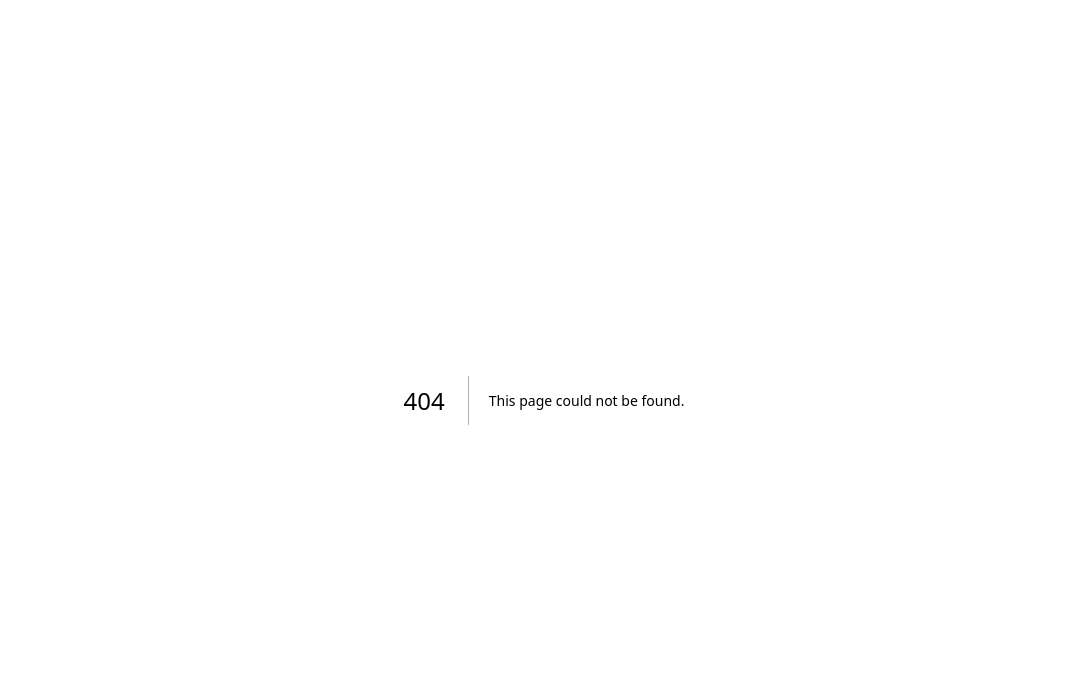
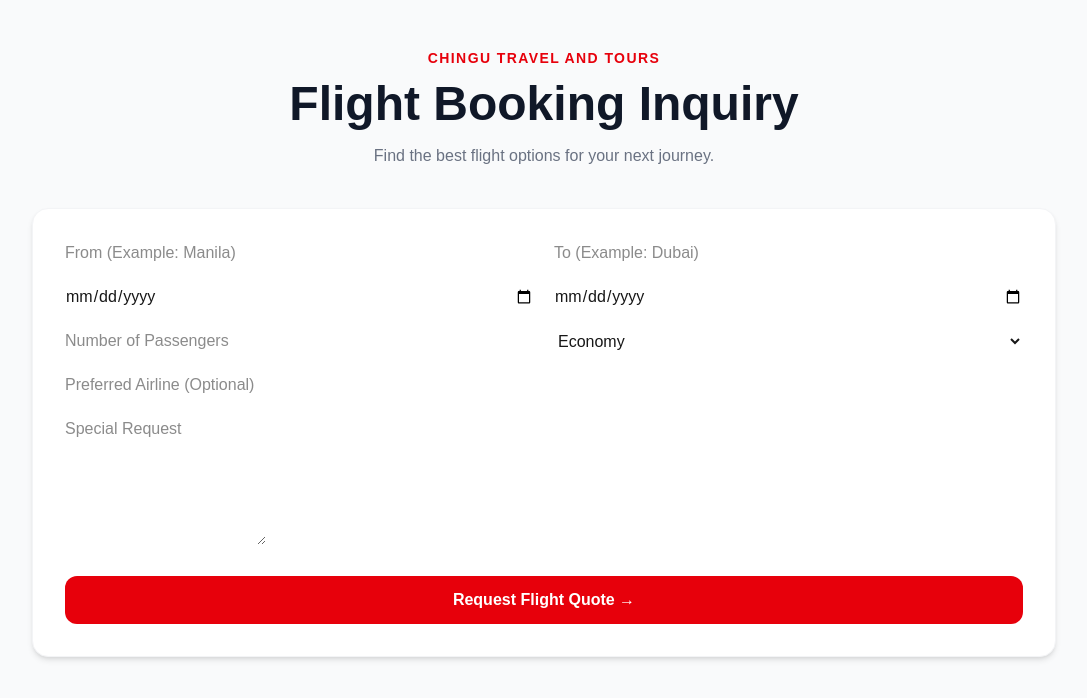
Before and after one commit to chingutravelandtours/chingu-website, a Next.js app: page /flight in a window 1280 px wide. Before the commit this address had no page. Shown: the top 698 px of the page, without its empty margins (96-1183 px from the left). Built offline with nearby package versions, Linux system fonts and the light colour scheme.

Commit message:
Create page.tsx

```diff
--- /dev/null
+++ b/app/flight/page.tsx
@@ -0,0 +1,223 @@
+"use client";
+
+import { useState } from "react";
+
+export default function FlightPage() {
+
+  const [form, setForm] = useState({
+    from: "",
+    to: "",
+    departure: "",
+    returnDate: "",
+    passengers: "1",
+    travelClass: "Economy",
+    airline: "",
+    message: "",
+  });
+
+
+  const handleSubmit = () => {
+
+    const text = `
+Hello CHINGU Travel and Tours!
+
+I would like to request a flight quotation.
+
+From:
+${form.from}
+
+To:
+${form.to}
+
+Departure Date:
+${form.departure}
+
+Return Date:
+${form.returnDate}
+
+Passengers:
+${form.passengers}
+
+Class:
+${form.travelClass}
+
+Preferred Airline:
+${form.airline}
+
+Special Request:
+${form.message}
+
+Thank you.
+`;
+
+    const whatsapp =
+      `https://wa.me/63919388999?text=${encodeURIComponent(text)}`;
+
+    window.open(whatsapp, "_blank");
+
+  };
+
+
+  return (
+
+    <main className="min-h-screen bg-gray-50 py-12 px-5">
+
+      <div className="max-w-5xl mx-auto">
+
+
+        {/* HEADER */}
+
+        <div className="text-center mb-10">
+
+          <p className="
+          text-red-600
+          uppercase
+          tracking-widest
+          font-semibold
+          text-sm
+          ">
+            CHINGU Travel and Tours
+          </p>
+
+
+          <h1 className="
+          mt-3
+          text-5xl
+          font-bold
+          text-gray-900
+          ">
+            Flight Booking Inquiry
+          </h1>
+
+
+          <p className="
+          mt-4
+          text-gray-500
+          ">
+            Find the best flight options for your next journey.
+          </p>
+
+        </div>
+
+
+
+        {/* FORM */}
+
+        <div className="
+        bg-white
+        rounded-2xl
+        shadow-md
+        border
+        border-gray-100
+        p-8
+        ">
+
+
+          <div className="
+          grid
+          grid-cols-1
+          md:grid-cols-2
+          gap-5
+          ">
+
+
+            <input
+            placeholder="From (Example: Manila)"
+            className="input"
+            onChange={(e)=>setForm({...form,from:e.target.value})}
+            />
+
+
+            <input
+            placeholder="To (Example: Dubai)"
+            className="input"
+            onChange={(e)=>setForm({...form,to:e.target.value})}
+            />
+
+
+
+            <input
+            type="date"
+            className="input"
+            onChange={(e)=>setForm({...form,departure:e.target.value})}
+            />
+
+
+            <input
+            type="date"
+            className="input"
+            onChange={(e)=>setForm({...form,returnDate:e.target.value})}
+            />
+
+
+            <input
+            placeholder="Number of Passengers"
+            className="input"
+            onChange={(e)=>setForm({...form,passengers:e.target.value})}
+            />
+
+
+            <select
+            className="input"
+            onChange={(e)=>setForm({...form,travelClass:e.target.value})}
+            >
+
+              <option>Economy</option>
+              <option>Premium Economy</option>
+              <option>Business</option>
+              <option>First Class</option>
+
+            </select>
+
+
+
+            <input
+            placeholder="Preferred Airline (Optional)"
+            className="input"
+            onChange={(e)=>setForm({...form,airline:e.target.value})}
+            />
+
+          </div>
+
+
+
+          <textarea
+          placeholder="Special Request"
+          className="
+          input
+          mt-5
+          h-32
+          "
+          onChange={(e)=>setForm({...form,message:e.target.value})}
+          />
+
+
+
+          <button
+          onClick={handleSubmit}
+          className="
+          mt-6
+          w-full
+          bg-red-600
+          text-white
+          py-3
+          rounded-xl
+          font-semibold
+          hover:bg-red-700
+          transition
+          "
+          >
+            Request Flight Quote →
+          </button>
+
+
+        </div>
+
+
+      </div>
+
+
+    </main>
+
+  );
+}
```
